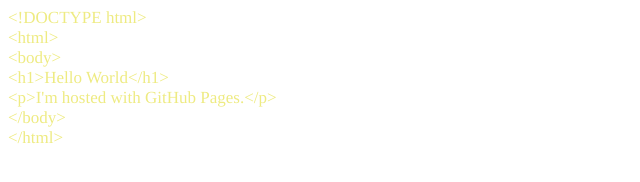
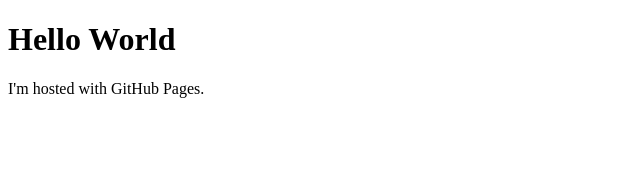
Before and after one commit to NotJustArduino/NotJustArduino, a plain HTML site: page Index.html in a window 1280 px wide. Shown: the whole page, without its empty margins (0-640 px from the left). Drawn offline with Linux system fonts and the light colour scheme.

Commit message:
Update Index.html

```diff
--- a/Index.html
+++ b/Index.html
@@ -1,22 +1,7 @@
-<!DOCTYPE html PUBLIC "-//W3C//DTD HTML 4.01//EN" "http://www.w3.org/TR/html4/strict.dtd">
+<!DOCTYPE html>
 <html>
-<head>
-  <meta http-equiv="Content-Type" content="text/html; charset=utf-8">
-  <meta http-equiv="Content-Style-Type" content="text/css">
-  <title></title>
-  <meta name="Generator" content="Cocoa HTML Writer">
-  <meta name="CocoaVersion" content="1265.19">
-  <style type="text/css">
-    p.p1 {margin: 0.0px 0.0px 0.0px 0.0px; line-height: 28.0px; font: 17.0px Times; color: #eeeb82}
-  </style>
-</head>
 <body>
-<p class="p1">&lt;!DOCTYPE html&gt;</p>
-<p class="p1">&lt;html&gt;</p>
-<p class="p1">&lt;body&gt;</p>
-<p class="p1">&lt;h1&gt;Hello World&lt;/h1&gt;</p>
-<p class="p1">&lt;p&gt;I'm hosted with GitHub Pages.&lt;/p&gt;</p>
-<p class="p1">&lt;/body&gt;</p>
-<p class="p1">&lt;/html&gt;</p>
+<h1>Hello World</h1>
+<p>I'm hosted with GitHub Pages.</p>
 </body>
 </html>
```
